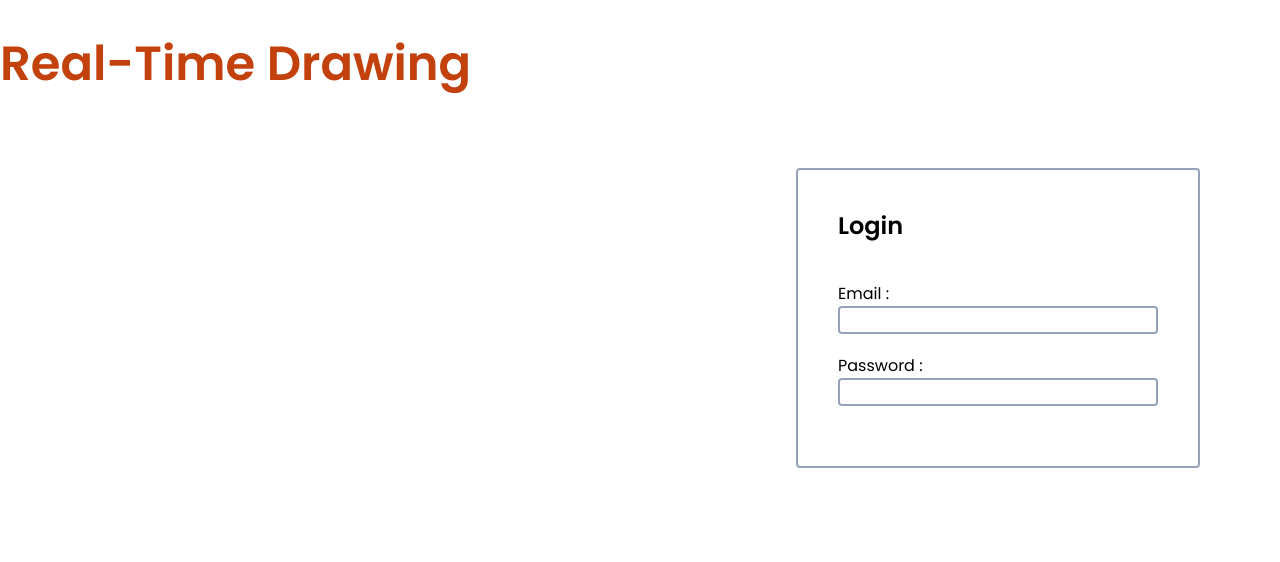
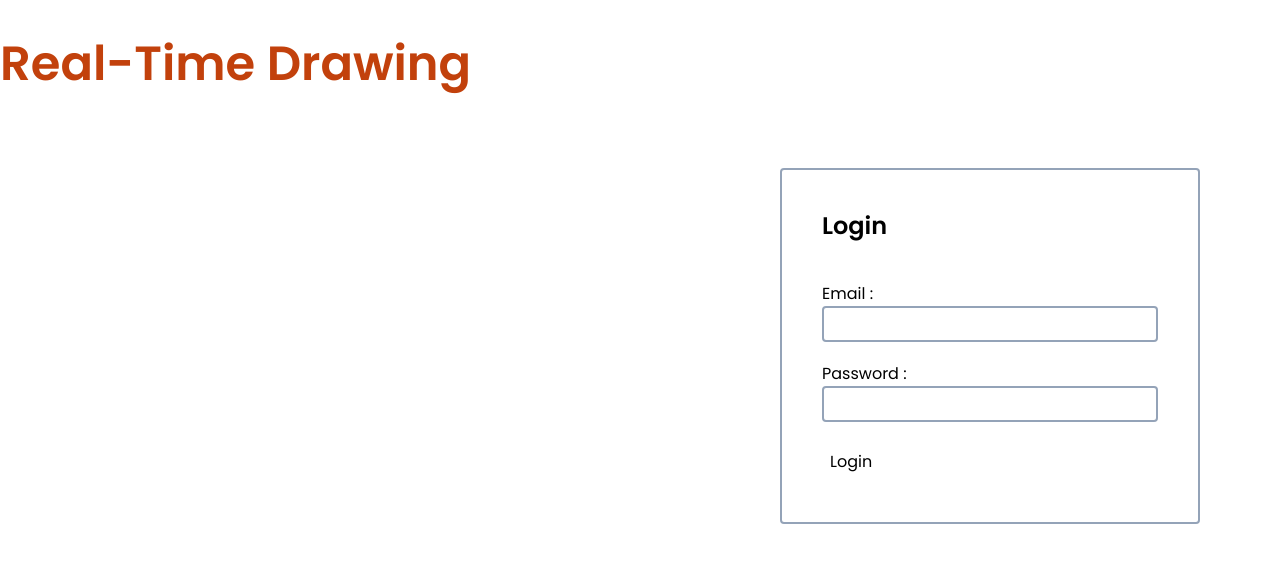
Before and after one commit to dhanushkagimhan/Real-time-collaborative-drawing-app-frontend, a React (Vite) app: page / in a window 1280 px wide. Shown: the top 562 px of the page. Built offline with nearby package versions, Linux system fonts and the light colour scheme.

Commit message:
creating login form

```diff
--- a/src/pages/authentication/Login.tsx
+++ b/src/pages/authentication/Login.tsx
@@ -1,4 +1,4 @@
-import { InputBox } from "../../utility/components";
+import { Button, InputBox } from "../../utility/components";
 
 export default function Login() {
   return (
@@ -8,6 +8,7 @@ export default function Login() {
         <form>
           <InputBox title="Email" name="email" type="email" />
           <InputBox title="Password" name="password" type="password" />
+          <Button title="Login" />
         </form>
       </div>
     </div>
--- /dev/null
+++ b/src/utility/components/Button.tsx
@@ -0,0 +1,12 @@
+type ButtonProps = {
+  title: string;
+  type?: "button" | "submit" | "reset";
+};
+
+export default function Button(props: ButtonProps) {
+  return (
+    <button type={props.type ? props.type : "button"} className="p-2">
+      {props.title}
+    </button>
+  );
+}
--- a/src/utility/components/InputBox.tsx
+++ b/src/utility/components/InputBox.tsx
@@ -15,7 +15,7 @@ export default function InputBox(props: InputBoxProps) {
           name={props.name}
           type={props.type ? props.type : "text"}
           placeholder={props.placeholder ? props.placeholder : ""}
-          className="border-slate-400 border-2 rounded focus:outline-none"
+          className="border-slate-400 border-2 rounded focus:outline-none px-2 py-1"
         />
       </label>
     </div>
--- a/src/utility/components/index.ts
+++ b/src/utility/components/index.ts
@@ -1,4 +1,5 @@
+import Button from "./Button";
 import InputBox from "./InputBox";
 import MainLayout from "./mainLayout/MainLayout";
 
-export { MainLayout, InputBox };
+export { MainLayout, InputBox, Button };
```
